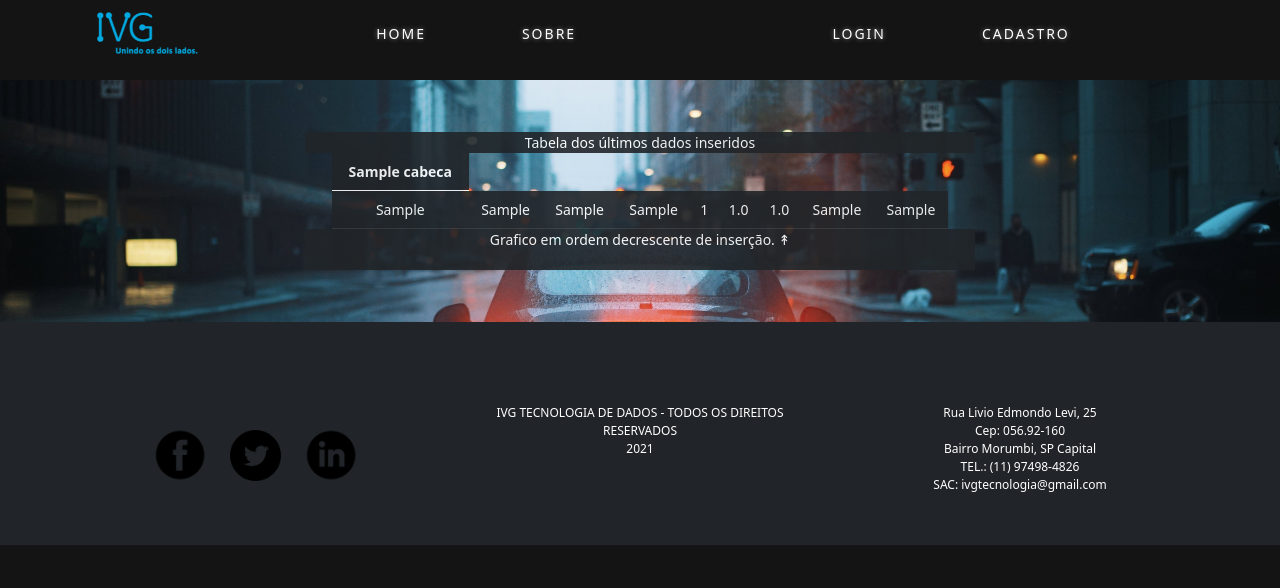
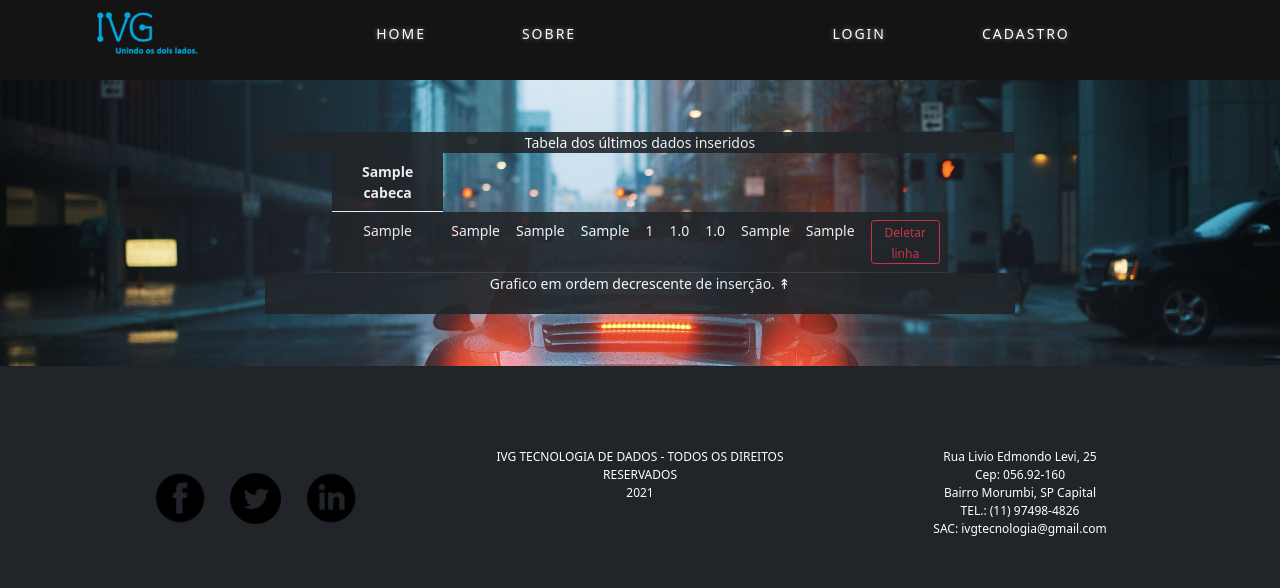
Before and after one commit to Sirmadeira/IVG_SITE_FLASK, a Flask app: template FlaskCodePacote/Templates/TerceiraJanela.html in a window 1280 px wide. Shown: the top 588 px of the page. Run offline with Flask 2, Linux system fonts and the light colour scheme; tables that the repository leaves empty hold one stand-in row (values such as "Sample post"); the template is opened without the code that fills it: values that come from a table or form of the project are taken from there, most other values are stand-ins (such as "Sample title", 1, 10 or a date in 2020); some libraries are stand-ins or nearby versions.

Commit message:
atualização

```diff
--- a/FlaskCodePacote/Templates/TerceiraJanela.html
+++ b/FlaskCodePacote/Templates/TerceiraJanela.html
@@ -3,7 +3,7 @@
  <div class="container-fluid my-0 py-1" style="background-image: url(static/imagens/Inserir-Dados-Background.jpg); background-size: cover; height: auto; margin: -35px auto -50px; padding: 0 0; width: 100%; font-size: 15px">
 
  	<div class="table-responsive-lg mt-4 px-4 pt-4 p-0" style="font-size: 14px;">
- 		<div class="bg-dark mx-auto p-auto mb-0 text-center" style="width: 670px; opacity: .9;">
+ 		<div class="bg-dark mx-auto p-auto mb-0 text-center" style="width: 750px; opacity: .9;">
 			<p class="m-0">Tabela dos últimos dados inseridos</p>
  		</div>
 	<table class="table table-dark text-center mx-auto my-0 " style="width: 50%; opacity: .9; padding-top: 50px;">
@@ -44,11 +44,14 @@
 			<td>
 				{{Dado.LocalidadeDB}}
 			</td>
+				<td>
+				<a href= '/Deleta/{{Dado.id}}' class=' btn btn-outline-danger btn-sm p-0'><span style="font-size: 12px; height: auto;">Deletar linha</span></a>
+			</td>
 		</tr>
 		{% endfor %}
     </tbody>
     </table>
-    <div class="bg-dark mx-auto pb-1 mt-0 text-center mb-5" style="width: 670px; opacity: .9;">
+    <div class="bg-dark mx-auto pb-1 mt-0 text-center mb-5" style="width: 750px; opacity: .9;">
 			<p>Grafico em ordem decrescente de inserção. ↟ </p>
  		</div>
 </div>
```
Also changed, not shown: FlaskCodePacote/site.db.
